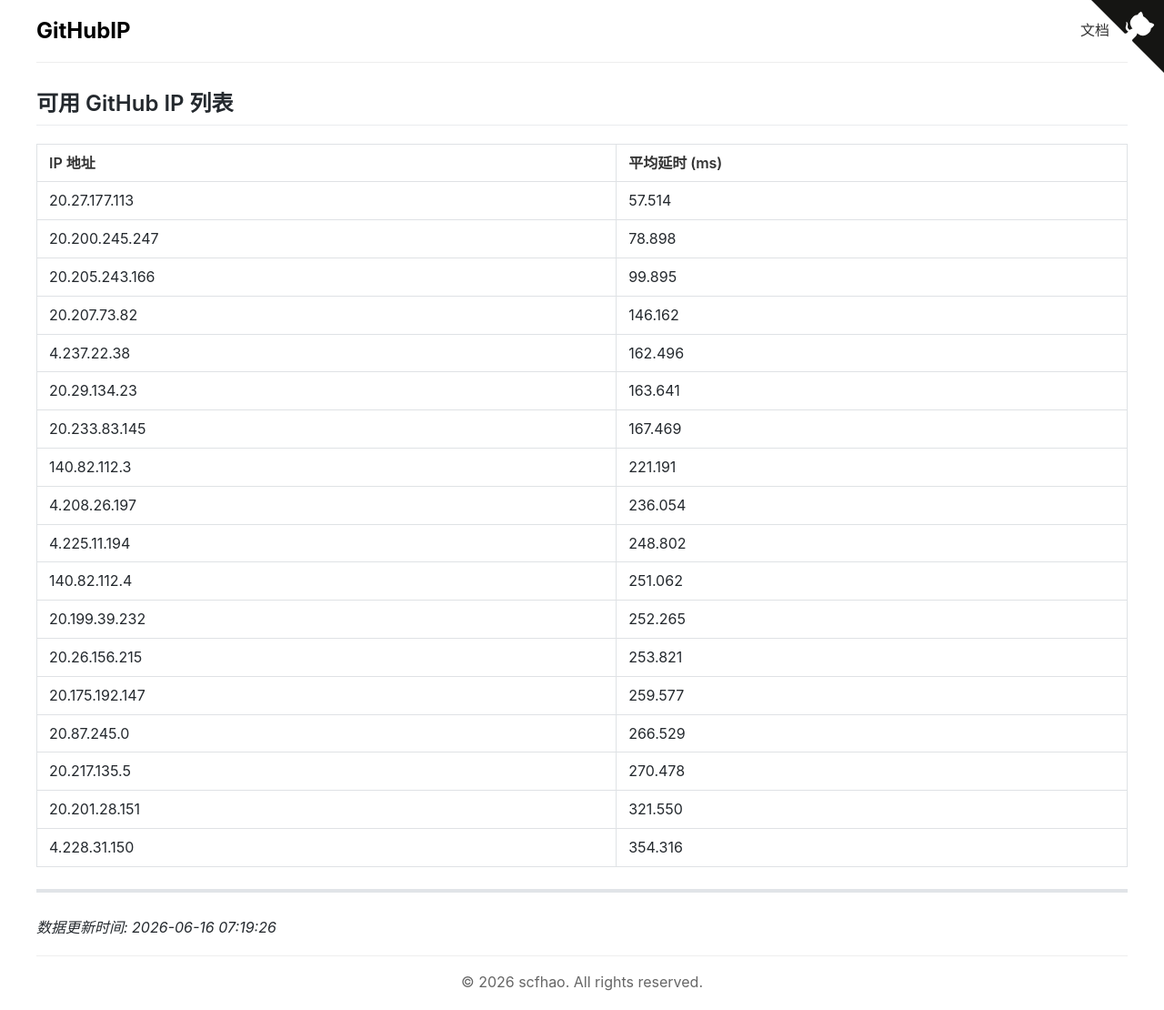
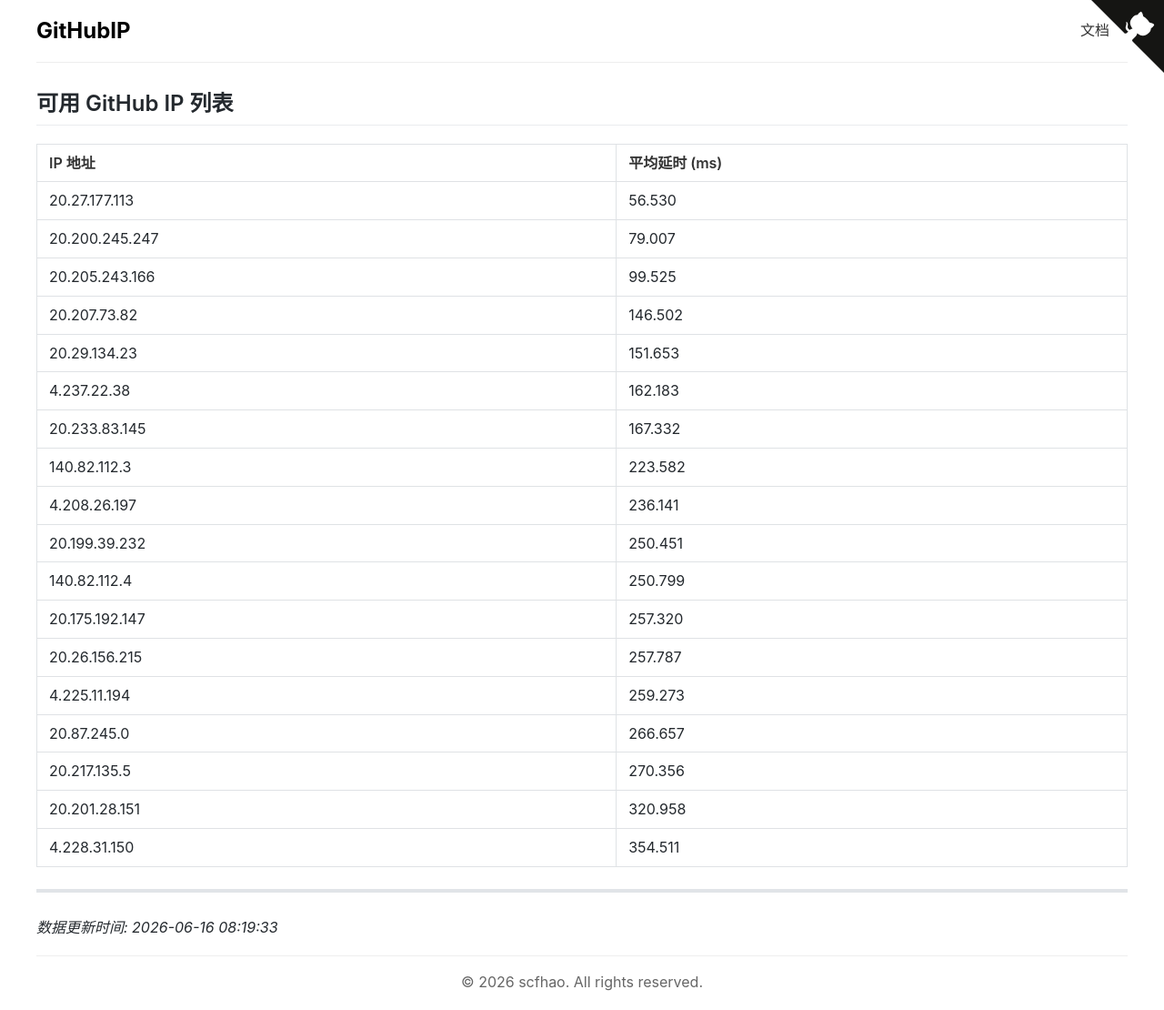
Before and after one commit to scfhao/GitHubIP, a Jekyll site: the page built from index.md, in a window 1280 px wide. Shown: the whole page at 91% size. Built offline with Jekyll 4.4.1, drawn with Linux system fonts in a browser that asks for light colours.

Commit message:
自动脚本执行 - 2026-06-16 08:19:33

```diff
--- a/index.md
+++ b/index.md
@@ -1,32 +1,32 @@
 ---
 layout: home
 title: GitHub IP 列表
-date: 2026-06-16 07:19:26
+date: 2026-06-16 08:19:33
 ---
 
 ## 可用 GitHub IP 列表
 
 | IP 地址 | 平均延时 (ms) |
 |---------|--------------|
-| 20.27.177.113 | 57.514 |
-| 20.200.245.247 | 78.898 |
-| 20.205.243.166 | 99.895 |
-| 20.207.73.82 | 146.162 |
-| 4.237.22.38 | 162.496 |
-| 20.29.134.23 | 163.641 |
-| 20.233.83.145 | 167.469 |
-| 140.82.112.3 | 221.191 |
-| 4.208.26.197 | 236.054 |
-| 4.225.11.194 | 248.802 |
-| 140.82.112.4 | 251.062 |
-| 20.199.39.232 | 252.265 |
-| 20.26.156.215 | 253.821 |
-| 20.175.192.147 | 259.577 |
-| 20.87.245.0 | 266.529 |
-| 20.217.135.5 | 270.478 |
-| 20.201.28.151 | 321.550 |
-| 4.228.31.150 | 354.316 |
+| 20.27.177.113 | 56.530 |
+| 20.200.245.247 | 79.007 |
+| 20.205.243.166 | 99.525 |
+| 20.207.73.82 | 146.502 |
+| 20.29.134.23 | 151.653 |
+| 4.237.22.38 | 162.183 |
+| 20.233.83.145 | 167.332 |
+| 140.82.112.3 | 223.582 |
+| 4.208.26.197 | 236.141 |
+| 20.199.39.232 | 250.451 |
+| 140.82.112.4 | 250.799 |
+| 20.175.192.147 | 257.320 |
+| 20.26.156.215 | 257.787 |
+| 4.225.11.194 | 259.273 |
+| 20.87.245.0 | 266.657 |
+| 20.217.135.5 | 270.356 |
+| 20.201.28.151 | 320.958 |
+| 4.228.31.150 | 354.511 |
 
 ---
 
-*数据更新时间: 2026-06-16 07:19:26*
+*数据更新时间: 2026-06-16 08:19:33*
```
